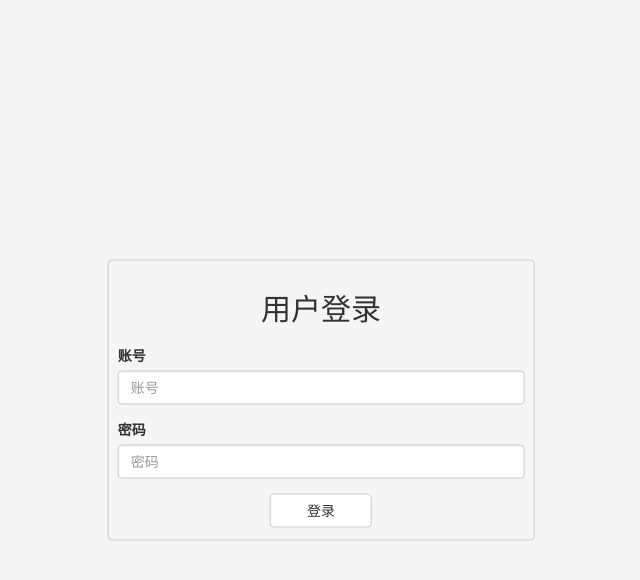
After one commit to LengGeng/NetDiskManage, a FastAPI app: template app/templates/login.html in a window 1280 px wide. The commit adds this page. Shown: the top 580 px of the page, without its empty margins (319-959 px from the left). Run offline with FastAPI, Linux system fonts and the light colour scheme; the template is opened without the code that fills it, so the values that code supplies are empty; parts of the project's set-up code (start-up, migrations or seed data) failed here and were passed over; some libraries are stand-ins or nearby versions.

Commit message:
添加后台登陆功能

```diff
--- /dev/null
+++ b/app/templates/login.html
@@ -0,0 +1,56 @@
+{% extends "components/layout.html" %}
+
+{% block title %}
+    后台登录
+{% endblock %}
+
+{% block head %}
+    <style>
+        body {
+            background-color: #f5f5f5;
+        }
+
+        .title {
+            margin: 20px auto;
+        }
+
+        .login {
+            position: absolute;
+            top: 50%;
+            left: 50%;
+            transform: translate(-50%, -50%);
+            border: 1px solid #ccc;
+            border-radius: 4px;
+            padding: 12px 24px;
+        }
+
+        .login button[type="submit"] {
+            padding-left: 36px;
+            padding-right: 36px;
+        }
+    </style>
+{% endblock %}
+
+{% block content %}
+    <div class="row">
+        <div class="login col-lg-4 col-md-6 col-sm-6 col-xs-12">
+            <h2 class="text-center title">用户登录</h2>
+            {% if msg %}
+                <div class="alert alert-warning" role="alert">{{ msg }}</div>
+            {% endif %}
+            <form class="form-horizontal" method="post" action="{{ url_for("login") }}">
+                <form class="form-horizontal">
+                    <div class="form-group">
+                        <label for="username">账号</label>
+                        <input id="username" name="username" class="form-control" type="text" placeholder="账号">
+                    </div>
+                    <div class="form-group">
+                        <label for="password">密码</label>
+                        <input id="password" name="password" class="form-control" type="password" placeholder="密码">
+                    </div>
+                    <button type="submit" class="btn btn-default center-block">登录</button>
+                </form>
+            </form>
+        </div>
+    </div>
+{% endblock %}
```
Also changed, not shown: app/app.py (+30 -2 lines), app/templates/components/nav.html (+5 -2 lines).
